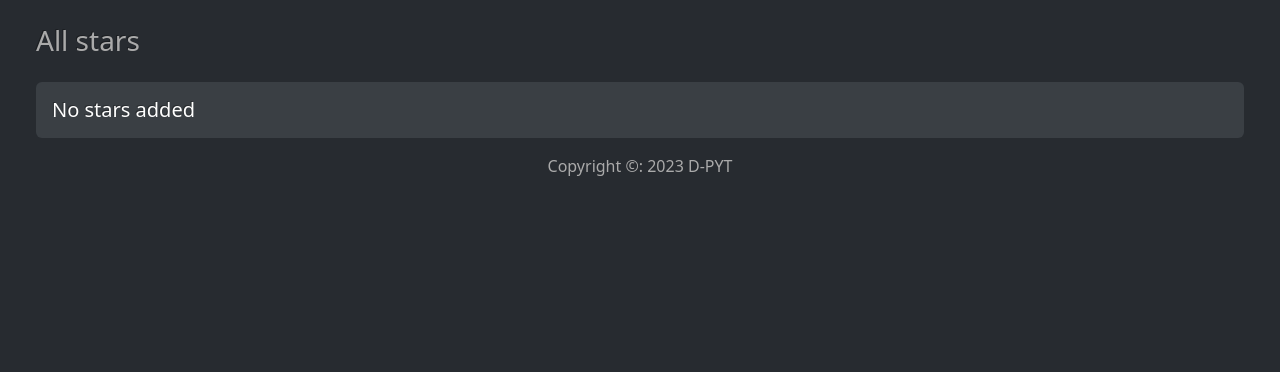
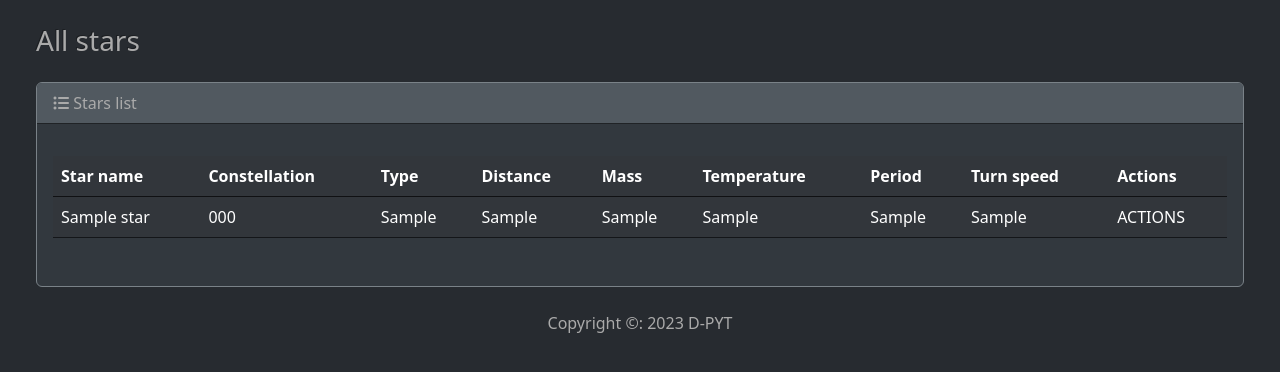
Before and after one commit to D-pyt/Python-CRUD-django, a Django app: page / in a window 1280 px wide. Shown: the part 58-430 px from the top of the page. Run offline with Django 4.2, Linux system fonts and the light colour scheme; tables that the repository leaves empty hold one stand-in row (values such as "Sample post"); some libraries are stand-ins or nearby versions.

Commit message:
model field data type change

```diff
--- a/stars/models.py
+++ b/stars/models.py
@@ -5,8 +5,8 @@ class Star(models.Model):
     star_name = models.TextField(max_length=50)
     star_constellation = models.CharField(max_length=50)
     star_type = models.CharField(max_length=50)
-    star_distance = models.FloatField(max_length=25)  #maybe use floats instead
-    star_mass = models.FloatField(max_length=25)
+    star_distance = models.TextField(max_length=25)
+    star_mass = models.TextField(max_length=25)
     star_temperature = models.TextField(max_length=25)
     star_period = models.TextField(max_length=25)
     star_turn_speed = models.TextField(max_length=25)
--- a/stars/templates/stars/index.html
+++ b/stars/templates/stars/index.html
@@ -31,7 +31,7 @@
               <h3 class="m-4">All stars</h3>
               <div class="row">
                 <div class="col-12">
-                  {% if star %}
+                  {% if stars %}
                   <div class="card border-secondary ms-4 me-4 mb-4">
                     <div class="card-header" bis_skin_checked="1">
                       <i class="fa-solid fa-list-ul"></i> Stars list
@@ -43,7 +43,7 @@
                             <thead>
                               <tr>
                                 <th scope="col">Star name</th>
-                                <th scope="col">Constelation</th>
+                                <th scope="col">Constellation</th>
                                 <th scope="col">Type</th>
                                 <th scope="col">Distance</th>
                                 <th scope="col">Mass</th>
@@ -56,8 +56,8 @@
                             <tbody>
                               {% for star in stars %}
                                <tr>
-                                <td>{{ star.star_name}}</td>
-                                <td>{{ star.star_contelation}}</td>
+                                <td>{{ star.star_name }}</td>
+                                <td>{{ star.star_constellation }}</td>
                                 <td>{{ star.star_type }}</td>
                                 <td>{{ star.star_distance }} </td>
                                 <td>{{ star.star_mass }} </td>
```
Also changed, not shown: stars/migrations/0003_alter_star_star_distance_alter_star_star_mass.py (added).
